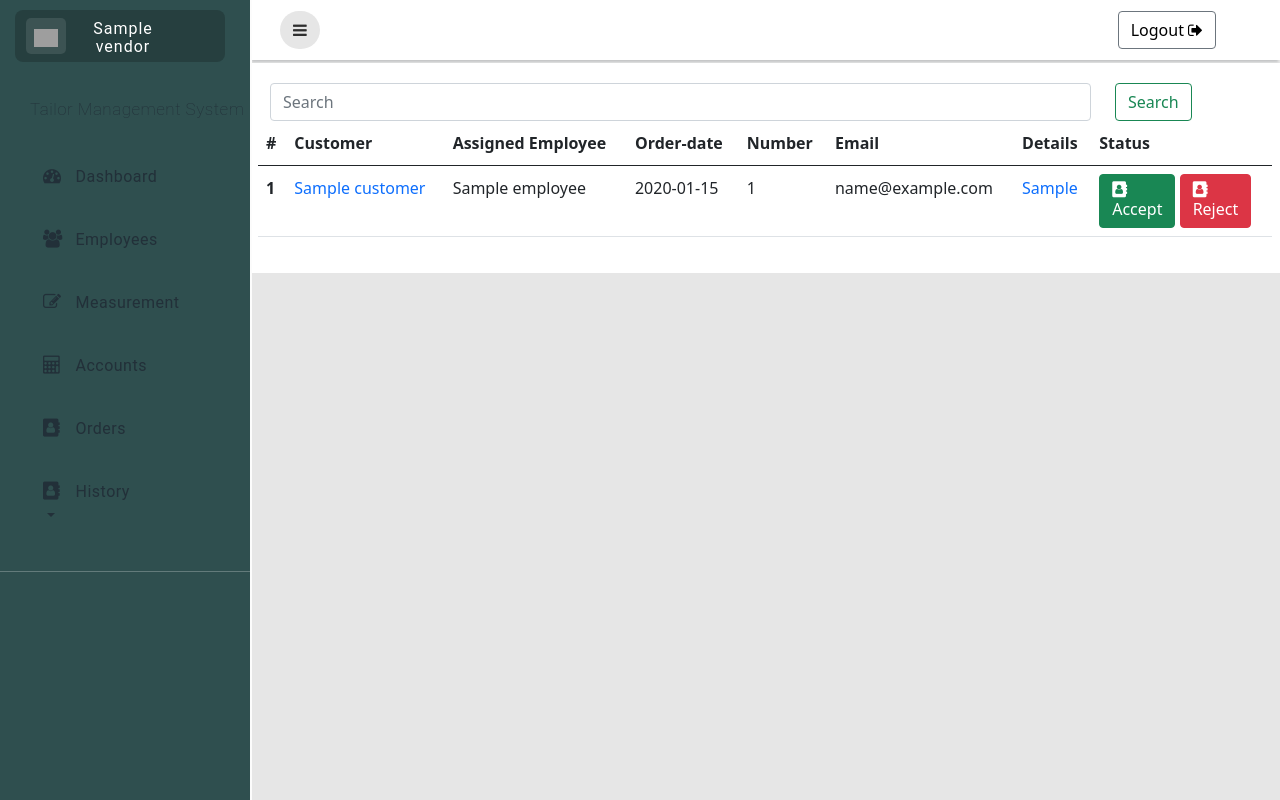
After one commit to ReDiot69/tms, a Django app: template templates/acceptorder.html in a window 1280 px wide. The commit adds this page. Run offline with Django 4.2, Linux system fonts and the light colour scheme; the template is opened without the code that fills it: most values are stand-ins (such as "Sample title", 1, 10 or a date in 2020); some libraries are stand-ins or nearby versions; grey boxes are pictures that could not be loaded.

Commit message:
accept order navside milako

```diff
--- a/customer/urls.py
+++ b/customer/urls.py
@@ -9,6 +9,7 @@ urlpatterns = [
     path('measurement', views.measurement, name="call_measurement_page"),
     path('accounts_detail', views.accounts_detail, name="display_accountDetail_from_db"),
     path('account', views.account, name="call_accounts_page"),
+    path('acceptorder', views.acceptorder, name="call_accept_order_page"),
     path('order', views.order, name="call_order_page"),
     path('billing', views.billing, name="call_billing_page"),
     path('dashboard', views.dashboard, name="call_dashboard_page"),
--- /dev/null
+++ b/templates/acceptorder.html
@@ -0,0 +1,90 @@
+{% extends 'navside.html'%}
+{% block content%}
+
+<style>
+        .customer-photo{
+        border-radius: 50%;
+        max-height: 50px;
+        width: 50px;
+    }
+</style>
+
+<div class="container-fluid search_box">
+    <form class="form-inline" action="search" method="POST" >
+    {% csrf_token %}
+        <div class="row">
+            <div class="col-10"><input class="form-control " type="search" placeholder="Search" aria-label="Search" name="searchBox"></div>
+            <div class="col-2"><button class="btn btn-outline-success" type="submit" for="searchBox">Search</button></div>
+        </div>
+        <div class="row">
+            <table class="table">
+                <thead class="thead-dark">
+                    <tr>
+                        <th class="th">#</th>
+                        <th class="th">Customer</th>
+                        <th class="th">Assigned Employee</th>
+                        <th class="th">Order-date</th>
+                        <th class="th">Number</th>
+                        <th class="th">Email</th>
+                        <th class="th">Details</th>
+                        <th class="th">Status</th>
+                        <style>
+                            .th{
+                                text-align: left;
+                            }
+                        </style>
+                    </tr>
+                </thead>
+                <tbody>
+                {% if singlecus %}
+                    <tr>
+                        <th scope="row">
+                            {{order.customer_measurement}}
+                        </th>
+                        <td><a href="#"><label for="name" name="name">{{order.customer_measurement.customer.name}}</label></a></td>
+                        <td><label for="emp_name" name="emp_name">{{order.employee.name}}</label></td>
+                        <td><label for="order-date" name="order-date">{{order.orderdate}}</label></td>
+                        <td><label for="number" name="number">{{order.customer_measurement.customer.number}}</label></td>
+                        <td><label for="email" name="email">{{order.customer_measurement.customer.email}}</label></td>
+                        <td><a href=""><label for="measurement" name="measurement">{{order.customer_measurement}}</label></a></td>
+                        <td><label for="status" name="status">{{order.status}}</label></td>
+                      </tr>
+                {% else %}
+                {% for o in order%}
+                    <tr>
+                        <th scope="row">{{o.customer_measurement.customer.id}}</th>
+                        <td><a href="#"><label for="name" name="name">{{o.customer_measurement.customer.name}}</label></a></td>
+                        <td><label for="emp_name" name="emp_name">{{o.employee.name}}</label></td>
+                        <td><label for="order-date" name="order-date">{{o.orderdate}}</label></td>
+                        <td><label for="number" name="number">{{o.customer_measurement.customer.number}}</label></td>
+                        <td><label for="email" name="email">{{o.customer_measurement.customer.email}}</label></td>
+                        <td><a href=""><label for="measurement" name="measurement">{{o.customer_measurement}}</label></a></td>
+                        <td>
+                            <!-- <label for="status" name="status" class="bg-danger rounded-pill p-1">{{o.status}}</label> -->
+                            <!-- Example single danger button -->
+                            <button class="btn btn-success">
+                                <div class="d-flex d-row">
+                                    <i class="fa fa-address-book"></i>
+                                </div>
+                                <div class="d-flex d-row">
+                                    <label for="accept">Accept</label>
+                                </div>
+                            </button>
+                            <button class="btn btn-danger">
+                                <div class="d-flex d-row">
+                                    <i class="fa fa-address-book"></i>
+                                </div>
+                                <div class="d-flex d-row">
+                                    <label for="accept">Reject</label>
+                                </div>
+                            </button>
+                        </td>
+                      </tr>
+                {% endfor%}
+                {% endif %}
+                </tbody>
+            </table>
+        </div>
+      </form>
+</div>
+{%endblock%}
--- a/templates/navside.html
+++ b/templates/navside.html
@@ -90,6 +90,7 @@
                         </a>
                     </li>
                     {% endif %}
+                    {% if not staff %}
                         {% if accounts %}
                         <li class="navigation-list-item active">
                         {% else %}
@@ -106,6 +107,7 @@
                                 </div>
                             </a>
                         </li>
+                    {% endif %}
 
                     {% if order_nav %}
                     <li class="navigation-list-item active">
@@ -123,6 +125,25 @@
                             </div>
                         </a>
                     </li>
+                    {% if staff %}
+                        {% if acceptorder %}
+                        <li class="navigation-list-item active">
+                        {% else %}
+                        <li class="navigation-list-item">
+                        {% endif %}
+                            <a class="navigation-link" href="acceptorder">
+                                <div class="row">
+                                    <div class="col-2">
+                                        <i class="fa fa-address-book"></i>
+                                    </div>
+                                    <div class="col-10">
+                                        Acceptorder
+                                    </div>
+                                </div>
+                            </a>
+                        </li>
+                    {% endif %}
+                    {% if not staff%}
                     <li class="navigation-list-item dropdown">
                         <a class="navigation-link dropdown-toggle" id="dropdownMenuButton1" data-bs-toggle="dropdown" aria-expanded="false">
                             <div class="row">
@@ -139,6 +160,7 @@
                             <li><a class="dropdown-item" href="#">Order History</a></li>
                         </ul>
                     </li>
+                    {% endif %}
                 </ul>
                 <hr style="color:rgb(255, 255, 255);margin-top:30px;">
 
```
Also changed, not shown: customer/views.py (+15 -0 lines), db.sqlite3. Lines whose indentation alone changed are shown as unchanged.
